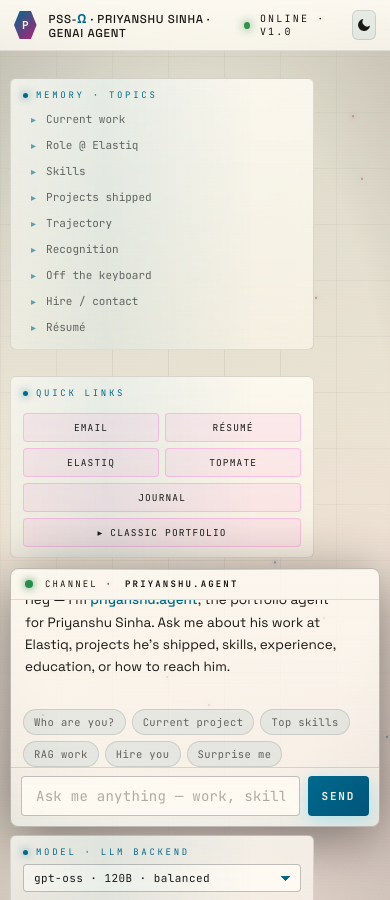
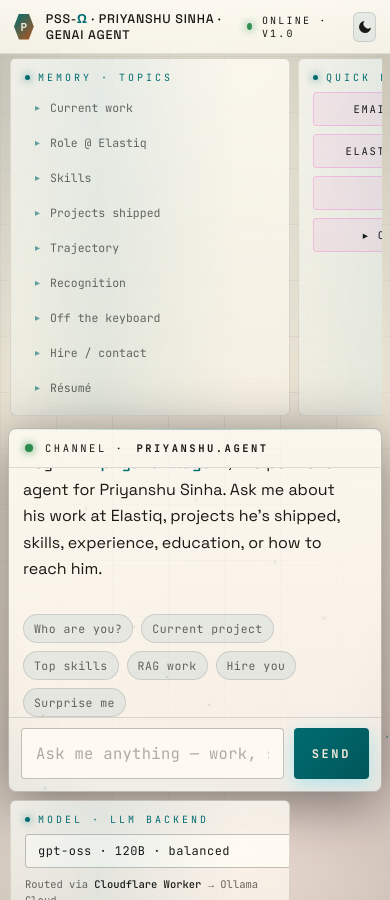
Before and after one commit to sinha96/sinha96.github.io, a Jekyll site: the page index.html, which Jekyll copies as it is, in a window 390 px wide. Built offline with Jekyll 4.4.1, drawn with Linux system fonts in a browser that asks for light colours.

Commit message:
Rebuilt dark theme, viewport-locked responsive layout, bigger fonts
- Dark palette redone. The old neon cyan + magenta was visually loud.
  Replaced with a refined warm-dark palette (single calm teal accent
  #5ae0c9, warm off-white text #ece8df, soft amber #e89856 for
  secondary accents, near-black bg #0d0d10). Inspired by Linear /
  Vercel / Anthropic dark themes. Light theme accents tweaked to match
  (deeper teal + warm rust instead of cyan + magenta).

- Rebuilt the responsive cascade. The previous 1080px breakpoint just
  loosened the grid but let the page scroll, which is why iPad and
  Samsung looked broken in the screenshots. New behaviour: everything
  below 1080px is viewport-locked — page never scrolls, chat log
  scrolls inside its own container. HUD columns become single-row
  horizontal-scroll strips with cards of fixed width
  (clamp(240px, 60vw, 320px)); only cards tagged data-mobile="show"
  survive (Topics, Quick Links, Model picker).

- Removed the inline style="flex: 1; display: flex; flex-direction:
  column" on the Quick Links HUD that was overriding the mobile
  flex-row override (the actual root cause of the broken mobile
  screenshots).

- Repaired earlier accidental self-referential CSS variables
  (--chip-bg: var(--chip-bg) etc. that a bulk replace had cooked).

- Bumped base reading sizes: chat messages 14.5 → 16, input 14 → 15.5,
  centralised via --fs-msg / --fs-input / --fs-hud / --fs-chip.

- Model picker now has a comment linking to
  https://ollama.com/search?c=cloud so the option list is easy to keep
  in sync.

Co-Authored-By: Claude Opus 4.7 (1M context) <noreply@anthropic.com>

```diff
--- a/index.html
+++ b/index.html
@@ -12,43 +12,48 @@
 
 <style>
   :root {
-    --bg-0:    #03060d;
-    --bg-1:    #07101e;
-    --bg-2:    #0c1a30;
-    --line:    rgba(120, 200, 255, 0.16);
-    --line-2:  rgba(120, 200, 255, 0.32);
-    --paper:   #e6f3ff;
-    --paper-mute: rgba(230, 243, 255, 0.55);
-    --paper-faint: rgba(230, 243, 255, 0.22);
-    --cyan:    #38d6ff;
-    --cyan-2:  #1ea8e0;
-    --magenta: #ff4ad1;
-    --amber:   #ffb15a;
-    --green:   #5af1a1;
-    --red:     #ff5a6b;
+    /* Refined warm-dark — single calm teal accent, no neon. */
+    --bg-0:    #0d0d10;
+    --bg-1:    #15151a;
+    --bg-2:    #1f1f25;
+    --line:    rgba(236, 232, 223, 0.09);
+    --line-2:  rgba(236, 232, 223, 0.20);
+    --paper:   #ece8df;
+    --paper-mute: rgba(236, 232, 223, 0.62);
+    --paper-faint: rgba(236, 232, 223, 0.32);
+    --cyan:    #5ae0c9;
+    --cyan-2:  #2eb5a3;
+    --magenta: #e89856;
+    --amber:   #f5b65a;
+    --green:   #6ed59b;
+    --red:     #e35b6e;
     --display: 'Space Grotesk', system-ui, sans-serif;
     --mono:    'JetBrains Mono', monospace;
-    /* Surfaces used across components (overridden in light theme) */
-    --surface-1: rgba(7, 16, 30, 0.72);
-    --surface-1b:rgba(7, 16, 30, 0.40);
-    --surface-2: rgba(7, 16, 30, 0.85);
-    --surface-3: rgba(7, 16, 30, 0.55);
-    --surface-4: rgba(7, 16, 30, 0.30);
-    --input-bg:  rgba(3, 6, 13, 0.7);
-    --chip-bg:   var(--chip-bg);
-    --chip-hover-bg: var(--chip-hover-bg);
-    --code-bg:   var(--bar-bg);
-    --bar-bg:    var(--bar-bg);
-    --bg-tint-1: var(--bar-bg);
-    --bg-tint-2: rgba(255, 74, 209, 0.08);
-    --grid-line: var(--grid-line);
-    --halftone:  rgba(255, 255, 255, 0.018);
-    --vignette-strength: 0.65;
+    --surface-1: rgba(31, 31, 37, 0.85);
+    --surface-1b:rgba(31, 31, 37, 0.55);
+    --surface-2: rgba(21, 21, 26, 0.92);
+    --surface-3: rgba(31, 31, 37, 0.70);
+    --surface-4: rgba(31, 31, 37, 0.45);
+    --input-bg:  rgba(13, 13, 16, 0.85);
+    --chip-bg:   rgba(90, 224, 201, 0.10);
+    --chip-hover-bg: rgba(90, 224, 201, 0.22);
+    --code-bg:   rgba(90, 224, 201, 0.12);
+    --bar-bg:    rgba(236, 232, 223, 0.08);
+    --bg-tint-1: rgba(90, 224, 201, 0.08);
+    --bg-tint-2: rgba(232, 152, 86, 0.07);
+    --grid-line: rgba(236, 232, 223, 0.04);
+    --halftone:  rgba(255, 255, 255, 0.014);
+    --vignette-strength: 0.55;
     --shadow-strong: 0 12px 60px rgba(0, 0, 0, 0.5);
     --shadow-panel:  -30px 0 60px rgba(0, 0, 0, 0.55);
     --shadow-toast:  0 12px 28px rgba(0, 0, 0, 0.55), 0 2px 0 rgba(0, 0, 0, 0.4);
     --panel-bg:      linear-gradient(180deg, #f5ede1 0%, #ebe1d0 100%);
-    --panel-ink:     #0a0e18;
+    --panel-ink:     #15151a;
+    /* Reading sizes — bumped for legibility on desktop and mobile alike. */
+    --fs-msg:   16px;
+    --fs-input: 15.5px;
+    --fs-hud:   12.5px;
+    --fs-chip:  12px;
   }
 
   /* ── LIGHT THEME ──────────────────────────────── */
@@ -61,9 +66,9 @@
     --paper:   #1a1814;
     --paper-mute: rgba(26, 24, 20, 0.65);
     --paper-faint: rgba(26, 24, 20, 0.35);
-    --cyan:    #006a8d;
-    --cyan-2:  #00547a;
-    --magenta: #b22075;
+    --cyan:    #006c70;
+    --cyan-2:  #00565a;
+    --magenta: #b6541d;
     --amber:   #a76311;
     --green:   #2a8c4c;
     --red:     #c43340;
@@ -384,7 +389,7 @@
     margin-bottom: 5px;
   }
   .msg-body {
-    font-size: 14.5px;
+    font-size: var(--fs-msg);
     line-height: 1.65;
     color: var(--paper);
   }
@@ -540,7 +545,7 @@
     padding: 14px 0;
     color: var(--paper);
     font-family: var(--mono);
-    font-size: 14px;
+    font-size: var(--fs-input);
     letter-spacing: 0.02em;
   }
   .input-wrap input::placeholder { color: var(--paper-faint); }
@@ -855,94 +860,105 @@
   }
 
   /* Mobile */
+  /* ═════════════════════════════════════════════════════════════
+     RESPONSIVE — viewport-locked below 1080px. The page itself never
+     scrolls; only the chat log scrolls inside its own container, and
+     the HUD strips above/below the chat scroll horizontally for any
+     overflow.
+     ═════════════════════════════════════════════════════════════ */
   @media (max-width: 1080px) {
+    html, body { height: 100%; overflow: hidden; }
+    .topbar { padding: 12px 18px; font-size: 10.5px; }
+    .topbar-mid { display: none; }
+    .controls { display: none; }
+    .mode-badge { display: none; }
+
     .app {
-      grid-template-columns: 1fr;
-      grid-template-rows: auto 1fr auto;
-      padding: 70px 14px 14px;
-      gap: 14px;
-      overflow-y: auto;
+      position: fixed !important;
+      top: 56px; left: 0; right: 0; bottom: 0;
+      padding: 10px;
+      display: flex !important;
+      flex-direction: column !important;
+      gap: 10px;
+      overflow: hidden !important;
     }
-    .left-col, .right-col { flex-direction: row; flex-wrap: wrap; gap: 12px; }
-    .left-col .hud, .right-col .hud { flex: 1 1 calc(50% - 6px); }
-  }
-  @media (max-width: 720px) {
-    /* Lock the app to the viewport: topbar (fixed) at top, a single
-       column below it with a horizontal hud strip + the chat. The chat
-       log scrolls inside its own container — not the page. */
-    html, body { height: 100%; overflow: hidden; }
-    .topbar-mid { display: none; }
-    .topbar { padding: 10px 14px; font-size: 10px; }
-    .brand-name { font-size: 11.5px; }
-    .topbar-right { gap: 8px; }
-    .controls { display: none; }
-    .app {
-      position: fixed;
-      top: 52px; left: 0; right: 0; bottom: 0;
-      padding: 8px 10px 10px;
-      display: flex;
-      flex-direction: column;
-      gap: 8px;
-      overflow: hidden;
+
+    .left-col, .right-col {
+      flex: 0 0 auto !important;
+      display: flex !important;
+      flex-direction: row !important;
+      flex-wrap: nowrap !important;
+      gap: 8px !important;
+      overflow-x: auto;
+      overflow-y: hidden;
+      scrollbar-width: none;
+      padding: 0 2px 4px;
+      margin: 0;
     }
-    /* Hide decorative cards on mobile, keep the essentials (model
-       picker, topic shortcuts, quick links). */
+    .left-col::-webkit-scrollbar,
+    .right-col::-webkit-scrollbar { display: none; }
+
+    /* Hide decorative HUDs on small screens; only essentials stay. */
     .left-col .hud:not([data-mobile="show"]),
-    .right-col .hud:not([data-mobile="show"]) { display: none; }
-    .left-col, .right-col {
-      flex: 0 0 auto;
-      display: flex; flex-direction: row;
-      gap: 8px;
-      overflow-x: auto;
-      scrollbar-width: none;
-      padding-bottom: 2px;
+    .right-col .hud:not([data-mobile="show"]) { display: none !important; }
+
+    .left-col .hud,
+    .right-col .hud {
+      flex: 0 0 auto !important;
+      width: clamp(240px, 60vw, 320px) !important;
+      margin: 0 !important;
+      padding: 12px 14px !important;
+      min-width: 0;
     }
-    .left-col::-webkit-scrollbar, .right-col::-webkit-scrollbar { display: none; }
-    .left-col .hud, .right-col .hud {
-      flex: 1 0 auto;
-      min-width: 220px;
-      max-width: 78vw;
-      padding: 10px 12px;
-    }
-    .left-col .hud .hud-title, .right-col .hud .hud-title {
-      font-size: 9px; margin-bottom: 6px;
-    }
-    .topics li { padding: 5px 8px; font-size: 11px; }
-    .topics { gap: 2px; }
-    .model-select { font-size: 11px; padding: 7px 28px 7px 10px; }
-    .model-meta { font-size: 10px; margin-top: 6px; }
-    .links-row { gap: 6px; }
-    .link-pill { font-size: 9.5px; padding: 7px 8px; letter-spacing: 0.12em; }
-    /* Chat fills the remaining height; log scrolls inside */
+    .hud-title { font-size: 10px; margin-bottom: 8px; }
+
+    /* Chat fills the rest. Log scrolls inside; page does not. */
     .chat-col {
-      flex: 1 1 0;
-      min-height: 0;
-      display: flex;
+      flex: 1 1 0 !important;
+      min-height: 0 !important;
+      display: flex !important;
     }
     .chat-shell {
-      flex: 1 1 auto;
-      min-height: 0;
-      height: 100%;
+      flex: 1 1 auto !important;
+      min-height: 0 !important;
+      height: 100% !important;
+      display: flex !important;
+      flex-direction: column !important;
     }
-    .chat-log { flex: 1 1 0; min-height: 0; padding: 14px 14px 6px; }
-    .chat-head { font-size: 9px; padding: 9px 14px; }
+    .chat-log {
+      flex: 1 1 0 !important;
+      min-height: 0 !important;
+      overflow-y: auto;
+      padding: 18px 18px 8px;
+    }
+    .chat-head { font-size: 10.5px; padding: 12px 16px; }
     .chat-head .ping { display: none; }
     .msg { max-width: 92%; }
-    .msg-body { font-size: 13.5px; }
-    .chip { font-size: 10.5px; padding: 5px 10px; }
-    .chips { padding: 6px 12px 0; gap: 6px; }
-    .input-bar { padding: 8px 10px 10px; gap: 8px; }
+    .chips { padding: 8px 14px 0; gap: 8px; }
+    .input-bar { padding: 10px 12px 12px; gap: 10px; }
+    .send-btn { padding: 0 18px; font-size: 12px; }
+  }
+
+  /* Phone tightening */
+  @media (max-width: 720px) {
+    .topbar { padding: 10px 14px; font-size: 10px; }
+    .brand-name { font-size: 12.5px; }
+    .brand-hex { width: 26px; height: 26px; font-size: 11px; }
+    .app { top: 50px; padding: 8px; gap: 8px; }
+    .left-col .hud, .right-col .hud {
+      width: clamp(220px, 82vw, 280px) !important;
+    }
+    .chat-log { padding: 14px 14px 6px; }
+    .msg { max-width: 95%; }
     .input-prefix { display: none; }
-    .input-wrap input { font-size: 14px; padding: 10px 0; }
-    .send-btn { padding: 0 14px; font-size: 11px; letter-spacing: 0.16em; }
-    .mode-badge { display: none; }
-    .splash-title { font-size: 44px; }
+    .chip { font-size: 11.5px; padding: 6px 10px; }
+    .splash-title { font-size: clamp(36px, 11vw, 60px); }
     .splash-sub, .splash-cta { font-size: 10px; letter-spacing: 0.28em; }
   }
   @media (max-width: 380px) {
-    .left-col .hud, .right-col .hud { min-width: 180px; max-width: 86vw; }
-    .msg-body { font-size: 13px; }
-    .chip { font-size: 10px; padding: 4px 8px; }
+    .left-col .hud, .right-col .hud {
+      width: 88vw !important;
+    }
   }
 </style>
 </head>
@@ -1029,7 +1045,7 @@
       </ul>
     </section>
 
-    <section class="hud" data-mobile="show" style="flex: 1; display: flex; flex-direction: column;">
+    <section class="hud quick-links" data-mobile="show">
       <div class="hud-title">Quick Links</div>
       <div class="links-row">
         <a class="link-pill" href="mailto:priyanshu.sinha@elastiq.ai">Email</a>
```
Also changed, not shown: other parts of index.html (+3 -1 lines).
